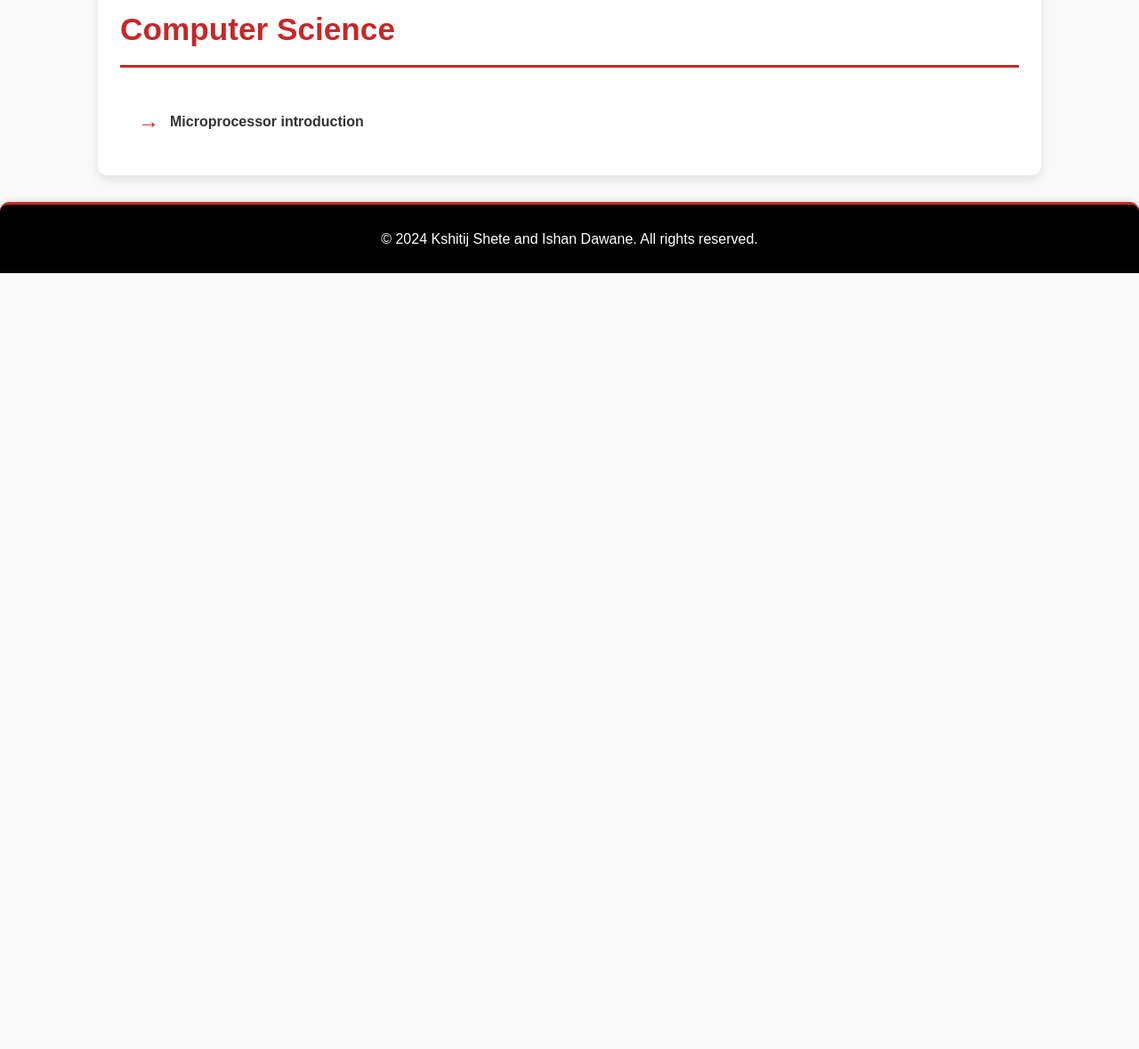
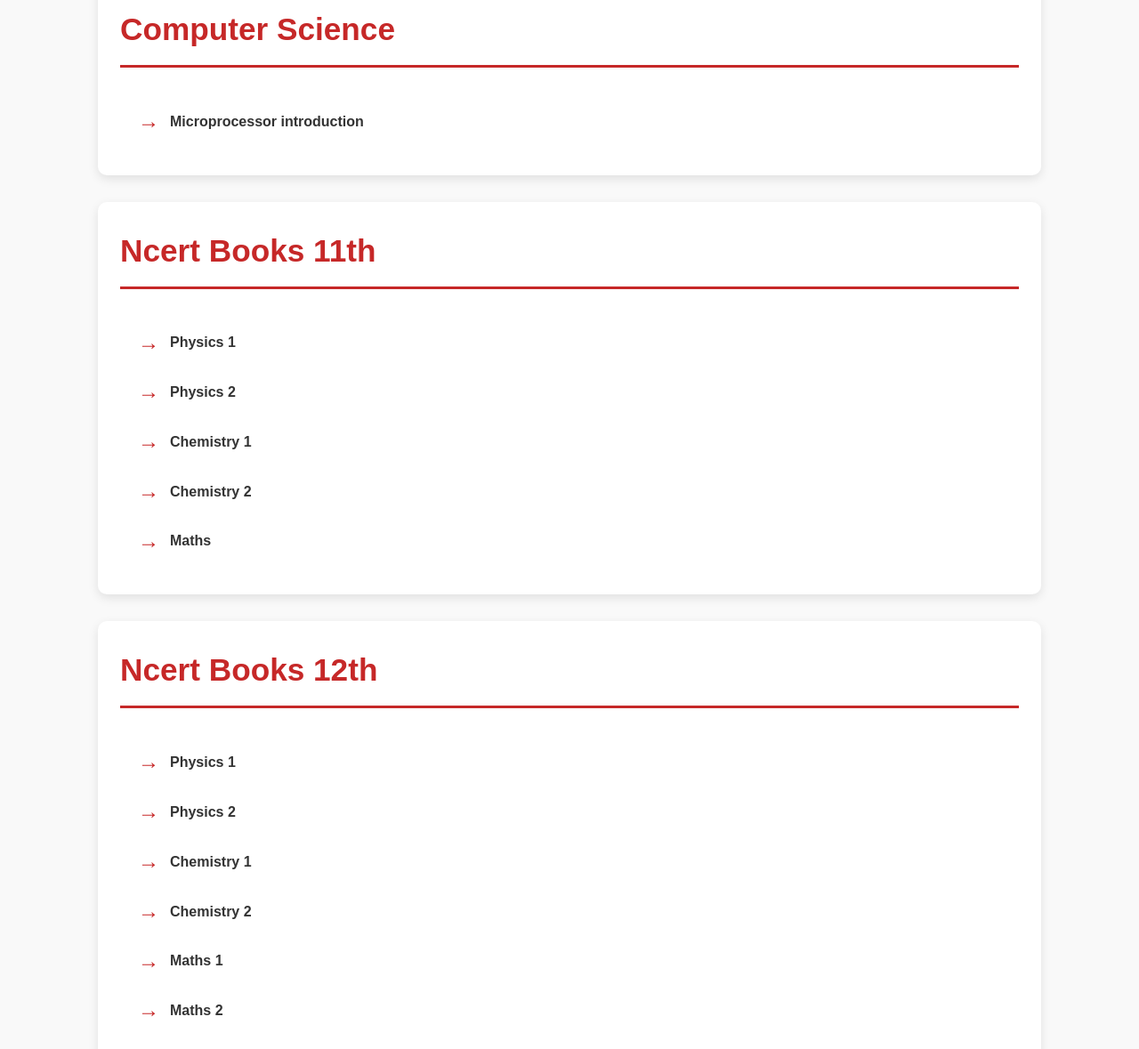
Before and after one commit to Kingrocks676/11thand12th, a plain HTML site: page index.html in a window 1280 px wide. Shown: the part 1621-2800 px from the top of the page at 89% size. Before the commit the page ends 1928 px from the top, so only its background shows below. Drawn offline with Linux system fonts and the light colour scheme.

Commit message:
Update index.html

```diff
--- a/index.html
+++ b/index.html
@@ -17,6 +17,8 @@
             <li><a href="#physics">Physics</a></li>
             <li><a href="#chemistry">Chemistry</a></li>
             <li><a href="#computer-science">Computer Science</a></li>
+            <li><a href="#NCERT 11th">Ncert Books 11th</a></li>
+            <li><a href="#NCERT 12th">Ncert Books 12th</a></li>
         </ul>
     </nav>
 
@@ -63,6 +65,28 @@
                 <!-- Add more links as needed -->
             </ul>
         </section>
+                <section id="Ncert Books 11th">
+            <h2>Ncert Books 11th</h2>
+            <ul>
+                <li><a href="Physics 1.pdf">Physics 1</a></li>
+                <li><a href="Physics 2.pdf">Physics 2</a></li>
+                <li><a href="Chemistry 1.pdf">Chemistry 1</a></li>
+                <li><a href="Chemistry 2.pdf">Chemistry 2</a></li>
+                <li><a href="Maths.pdf">Maths</a></li>
+            </ul>
+        </section>
+    </section>
+    <section id="Ncert Books 12th">
+        <h2>Ncert Books 12th</h2>
+        <ul>
+            <li><a href="Physics 1.pdf">Physics 1</a></li>
+            <li><a href="Physics 2.pdf">Physics 2</a></li>
+            <li><a href="Chemistry 1.pdf">Chemistry 1</a></li>
+            <li><a href="Chemistry 2.pdf">Chemistry 2</a></li>
+            <li><a href="Maths 1.pdf">Maths 1</a></li>
+            <li><a href="Maths 2.pdf">Maths 2</a></li>
+        </ul>
+    </section>
     </main>
 
     <footer>
```
